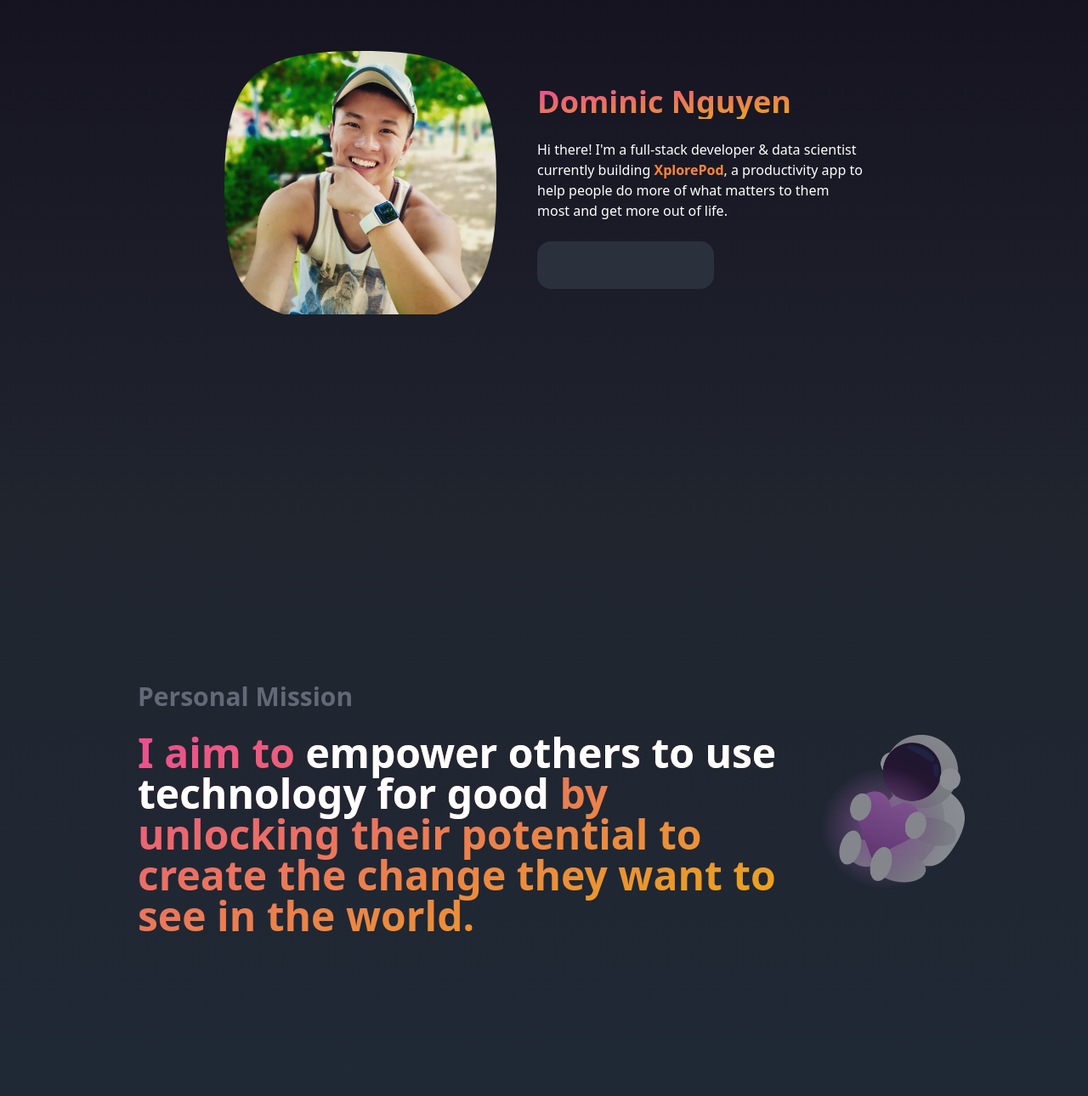
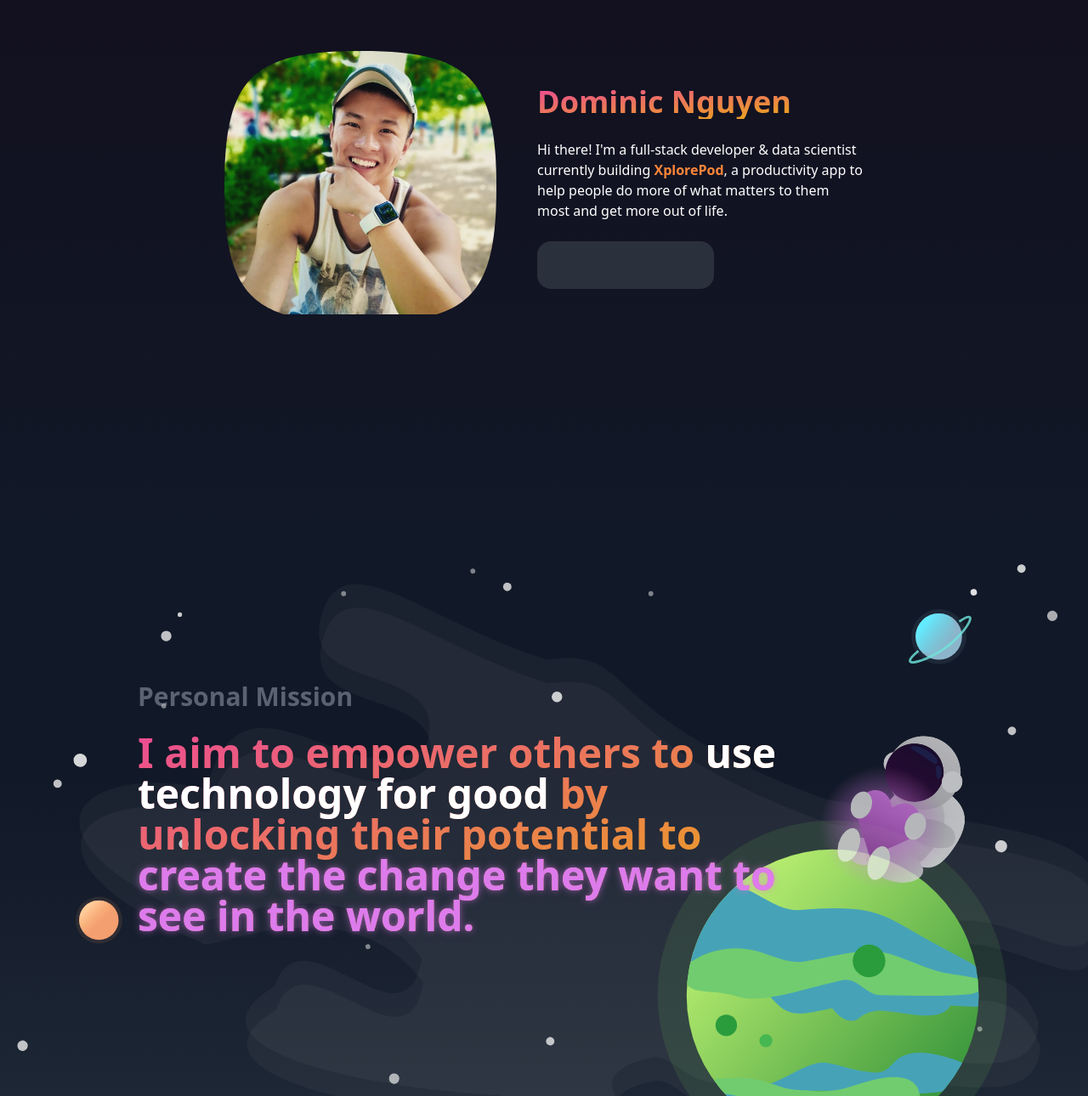
Before and after one commit to domwon/personal-svelte, a SvelteKit app: page / in a window 1280 px wide. Shown: the part 180-1470 px from the top of the page at 85% size. Built offline with nearby package versions, Linux system fonts and the light colour scheme; some icons are missing.

Commit message:
Add personal mission SVG bg & new animation
- Add custom wigglePulse animation
- Highlight "create the change they want to see in the world" in personal mission

```diff
--- a/src/app.css
+++ b/src/app.css
@@ -43,9 +43,14 @@
     text-shadow: 0 0 5px rgba(255, 134, 58, 0.2), 0 0 10px rgba(255, 134, 58, 0.5);
 }
 
+.text-glow-change {
+    text-shadow: 0 0 5px rgba(221, 123, 236, 0.2), 0 0 10px rgba(221, 123, 236, 0.5);
+}
+
 /* Animate on scroll classes */
 
-.hiddenLeft, .hiddenBottom {
+.hiddenLeft,
+.hiddenBottom {
     opacity: 0;
     filter: blur(5px);
     transform: translateX(-100%);
@@ -56,8 +61,9 @@
     transform: translateY(100%);
 }
 
-@media(prefers-reduced-motion) {
-    .hiddenLeft, .hiddenBottom {
+@media (prefers-reduced-motion) {
+    .hiddenLeft,
+    .hiddenBottom {
         transition: none;
     }
 }
@@ -68,12 +74,29 @@
     filter: blur(0);
 }
 
-.linkie:nth-child(2), .area:nth-child(2) {
+.linkie:nth-child(2),
+.area:nth-child(2) {
     transition-delay: 200ms;
 }
-.linkie:nth-child(3), .area:nth-child(3) {
+.linkie:nth-child(3),
+.area:nth-child(3) {
     transition-delay: 400ms;
 }
 .linkie:nth-child(4) {
     transition-delay: 600ms;
 }
+
+/* Animation */
+.animate-pulse-75 {
+    animation: pulse 2s cubic-bezier(0.4, 0, 0.6, 1) infinite;
+
+    @keyframes pulse {
+        0%,
+        100% {
+            opacity: 1;
+        }
+        50% {
+            opacity: 1;
+        }
+    }
+}
--- a/src/routes/+page.svelte
+++ b/src/routes/+page.svelte
@@ -48,7 +48,7 @@
 </script>
 
 <!-- Hero -->
-<div class="hero min-h-screen bg-gradient-to-b from-[#130E1D] to-base-300 to-100%">
+<div class="hero min-h-screen bg-gradient-to-b from-[#130E1D] to-gray-900 to-100%">
 	<div class="hero-content flex-col lg:flex-row">
 		<img
 			src="/dom-green.jpeg"
@@ -93,21 +93,21 @@
 </div>
 
 <!-- Mission -->
-<div class="hero min-h-screen bg-gradient-to-b from-base-300 to-gray-800">
+<div class="hero min-h-screen bg-svg bg-no-repeat bg-center" style="background-image: url('/bg-personal-mission.svg')">
 	<div class="hero-content flex-col lg:flex-row pb-32">
 		<div class="md:pl-8 px-4 py-6 rounded-3xl">
 			<div class="">
 				<h1 class="text-3xl font-bold animate-pulse hiddenBottom">Personal Mission</h1>
 
 				<p class="text-4xl lg:text-5xl font-extrabold text-pd text-gradient hiddenLeft">
-					I aim to <span class="text-white">empower others to use technology for good</span> by unlocking
-					their potential to create the change they want to see in the world.
+					I aim to empower others to <span class="text-white">use technology for good</span> by unlocking
+					their potential to <span class="text-[#DD7BEC] text-glow-change">create the change they want to see in the world.</span>
 				</p>
 			</div>
 		</div>
 		<img
 			src="/astronaut-w-heart-cropped.png"
-			class="pb-5 max-w-xs object-scale-down h-52 animate-pulse"
+			class="pb-5 max-w-xs object-scale-down h-52 animate-wigglePulse"
 			alt="astronaut with heart"
 		/>
 	</div>
--- a/tailwind.config.cjs
+++ b/tailwind.config.cjs
@@ -6,7 +6,18 @@ export default {
   ],
   content: ['./src/**/*.{html,js,svelte,ts}'],
   theme: {
-    extend: {},
+    extend: {
+      animation: {
+        wigglePulse: 'wigglePulse 2s cubic-bezier(0.4, 0, 0.6, 1) infinite',
+      },
+      keyframes: {
+        wigglePulse: {
+          '0%, 100%': { transform: 'rotate(-3deg)', opacity: 1 },
+          '50%': { transform: 'rotate(3deg)', opacity: 0.75 },
+
+        }
+      }
+    },
   },
   daisyui: {
     themes: [
```
Also changed, not shown: static/bg-personal-mission.svg (added).
